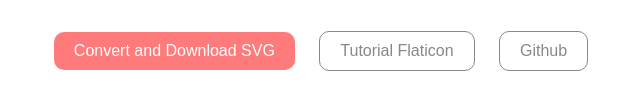
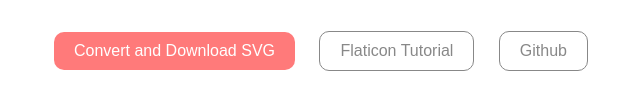
Before and after one commit to curlynoemi/svgconverter, a plain HTML site: page index.html in a window 1280 px wide. Shown: the part 481-590 px from the top of the page, 319-959 px from the left. Drawn offline with Linux system fonts and the light colour scheme.

Commit message:
Update index.html

```diff
--- a/index.html
+++ b/index.html
@@ -74,7 +74,7 @@
                 <textarea id="svgCode" rows="10" cols="50" required></textarea><br>
                 <div class="button-container">
                     <a href="#" id="convertLink">Convert and Download SVG</a>
-                    <a href="https://github.com/curlynoemi/svgconverter/tree/main#how-to-download-svg-from-flaticon-for-free:~:text=How%20to%20download%20SVG%20from%20Flaticon%20for%20Free" target="_blank" id="tutorial">Tutorial Flaticon</a>
+                    <a href="https://github.com/curlynoemi/svgconverter/tree/main#how-to-download-svg-from-flaticon-for-free:~:text=How%20to%20download%20SVG%20from%20Flaticon%20for%20Free" target="_blank" id="tutorial">Flaticon Tutorial</a>
                     <a href="https://github.com/curlynoemi/svgconverter" target="_blank" id="tutorial">Github</a>
                 </div>
             </form>
```
